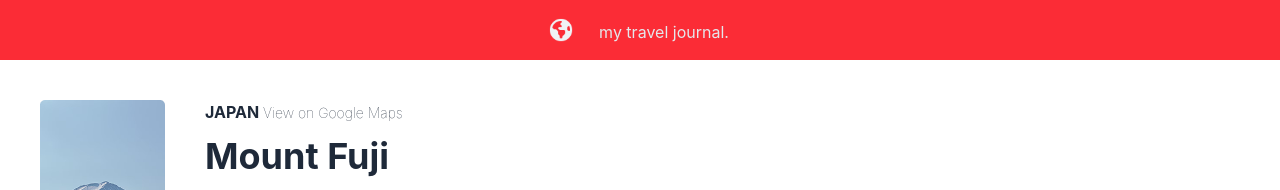
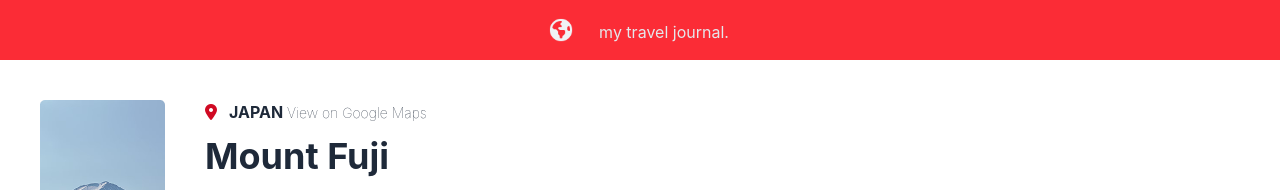
Before and after one commit to Emelyne749/ReactProjects, a React (Vite) app in the folder journalProject/: page / in a window 1280 px wide. Shown: the top 190 px of the page. Built offline with nearby package versions, Linux system fonts and the light colour scheme.

Commit message:
Added a location icon

```diff
--- a/journalProject/index.html
+++ b/journalProject/index.html
@@ -4,6 +4,7 @@
     <meta charset="UTF-8" />
     <link rel="icon" type="image/svg+xml" href="/vite.svg" />
     <meta name="viewport" content="width=device-width, initial-scale=1.0" />
+    <link rel="stylesheet" href="https://cdnjs.cloudflare.com/ajax/libs/font-awesome/6.5.1/css/all.min.css" />
     <title>reactfunfact</title>
   </head>
   <body>
--- a/journalProject/src/components/Entry.jsx
+++ b/journalProject/src/components/Entry.jsx
@@ -6,7 +6,7 @@ export default function Entry() {
             <div className="flex gap-10 p-10 text-gray-800">
                 <img src={photo} alt="Mount Fuji" />
                 <div className="flex flex-col gap-3">
-                    <h1 className="font-bold">JAPAN <span className="font-thin text-sm">View on Google Maps</span></h1>
+                    <h1 className="font-bold"><i className="fa-solid fa-location-dot pr-3" style={{color: "rgb(208, 10, 35)"}}></i>JAPAN <a href="https://www.google.com/maps/place/Mount+Fuji/@35.3606421,138.7170637,15z/data=!3m1!4b1!4m6!3m5!1s0x6019629a42fdc899:0xa6a1fcc916f3a4df!8m2!3d35.3606255!4d138.7273634!16zL20vMGNrczA?entry=ttu" className="font-thin text-sm hover:underline hover:text-red-500">View on Google Maps</a></h1>
                     <h1 className="text-4xl font-bold">Mount Fuji</h1>
                     <h1 className="text-sm">12 Jan, 2023 - 24 Jan, 2023</h1>
                     <p className="text-sm">Mount Fuji is the tallest mountain in Japan, standing at 3,776 meters (12,380 feet). Mount Fuji is the single most popular tourist site in Japan, for both Japanese and foreign tourists.</p>
```
